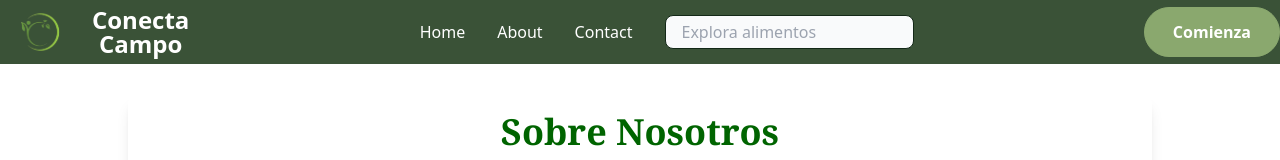
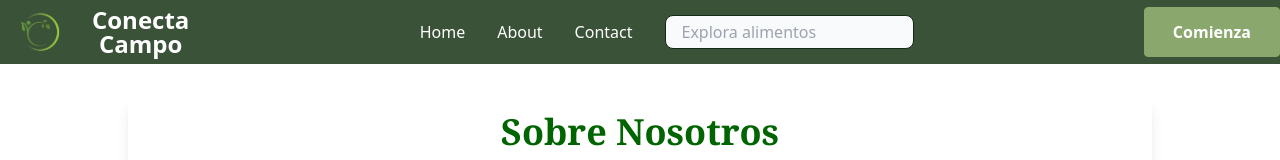
Before and after one commit to cnievaslozano/ConectaCampo, a React (Vite) app in the folder react/: page /about in a window 1280 px wide. Shown: the top 160 px of the page. Built offline with nearby package versions, Linux system fonts and the light colour scheme; what tailgrids would draw is missing.

Commit message:
fix override style prop

```diff
--- a/react/src/components/common/Button.tsx
+++ b/react/src/components/common/Button.tsx
@@ -2,7 +2,7 @@ import React from 'react';
 
 interface ButtonProps {
   text: string;
-  className: string;
+  className?: string;
   type?: "button" | "submit" | "reset"; // El atributo type es opcional y puede ser de tipo "button", "submit" o "reset"
 }
 
@@ -10,7 +10,7 @@ const Button: React.FC<ButtonProps> = ({ text, className, type = "button" }) =>
   return (
     <button
       type={type}
-      className={`${className} bg-[#8AA86E] dark:bg-[#3E5C33] border-[#8AA86E] dark:border-[#3E5C33] border rounded-full inline-flex items-center justify-center font-bold text-center text-base text-white hover:bg-[#A1C77D] dark:hover:bg-[#4B763E] hover:border-[#A1C77D] dark:hover:border-[#4B763E] disabled:bg-gray-300 disabled:border-gray-300 disabled:text-gray-500 transition-colors duration-300`}
+      className={`py-2 px-4 rounded bg-[#8AA86E] dark:bg-[#3E5C33] border-[#8AA86E] dark:border-[#3E5C33] border inline-flex items-center justify-center font-bold text-center text-base text-white hover:bg-[#A1C77D] dark:hover:bg-[#4B763E] hover:border-[#A1C77D] dark:hover:border-[#4B763E] disabled:bg-gray-300 disabled:border-gray-300 disabled:text-gray-500 transition-colors duration-300 ${className}`}
     >
       {text}
     </button>
```
